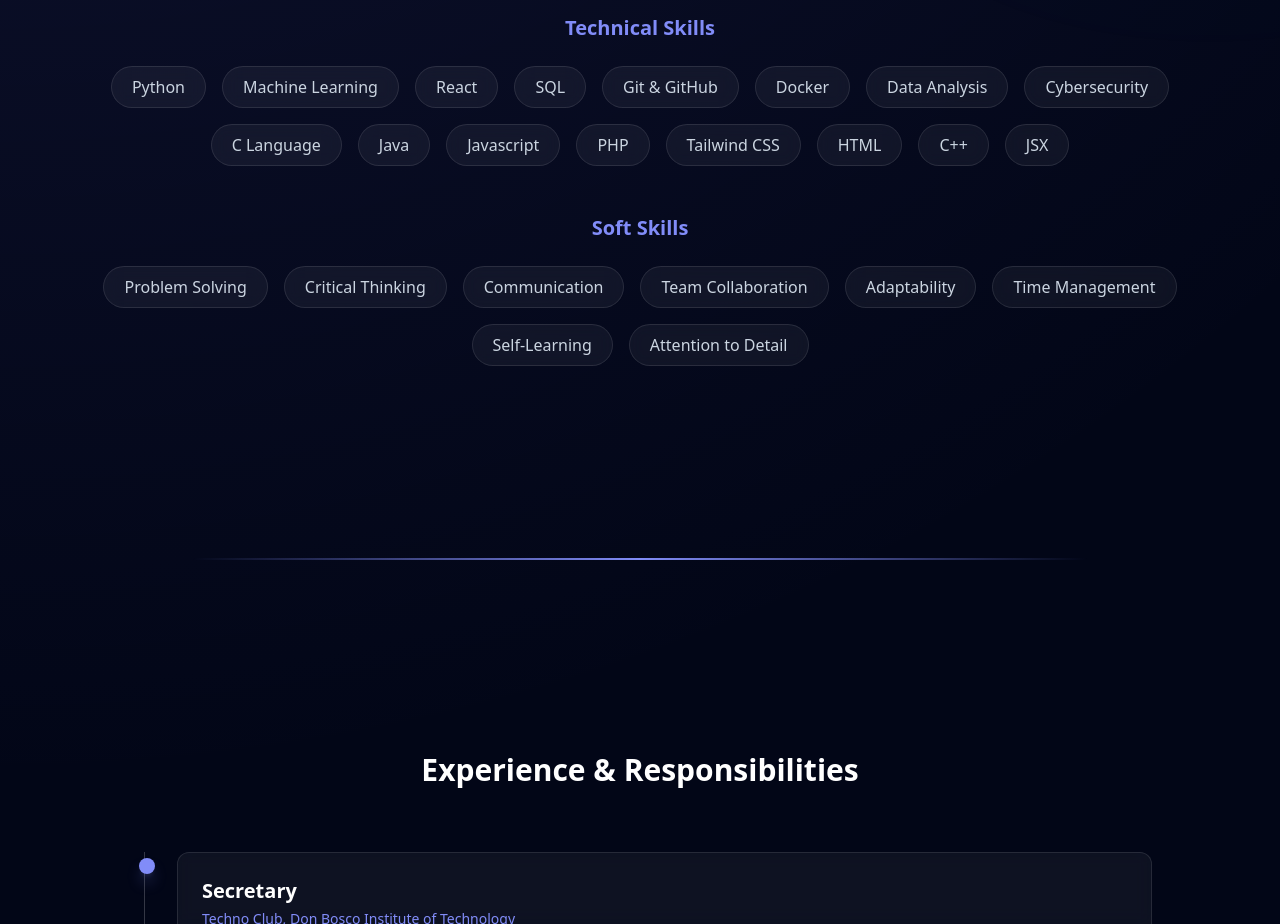
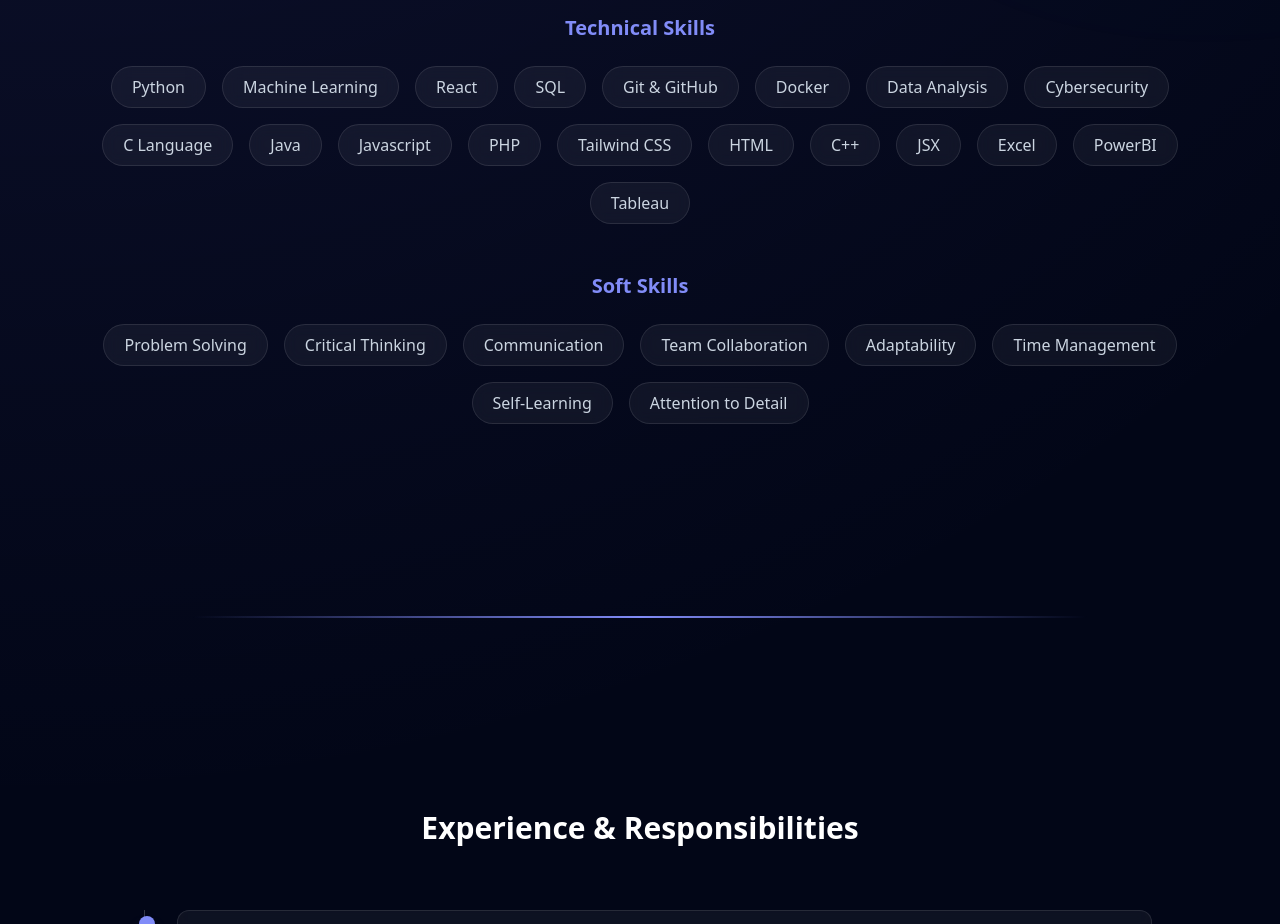
Before and after one commit to AyushmanMishra-17/Portfolio, a React (Vite) app: page / in a window 1280 px wide. Shown: the part 1160-2084 px from the top of the page. Built offline with nearby package versions, Linux system fonts and the light colour scheme.

Commit message:
Updated Skills

```diff
--- a/src/components/Skills.jsx
+++ b/src/components/Skills.jsx
@@ -16,7 +16,10 @@
   "Tailwind CSS",
   "HTML",
   "C++",
-  "JSX"
+  "JSX",
+  "Excel",
+  "PowerBI",
+  "Tableau"
 ];
 
 const softSkills = [
```
